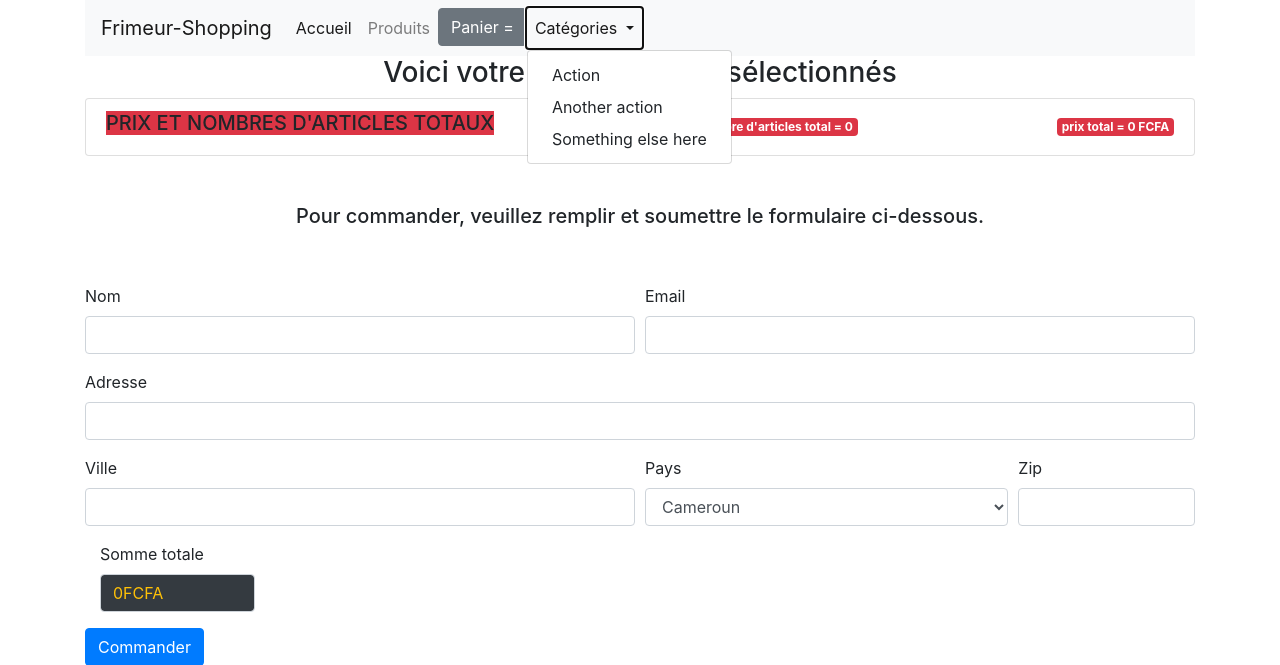
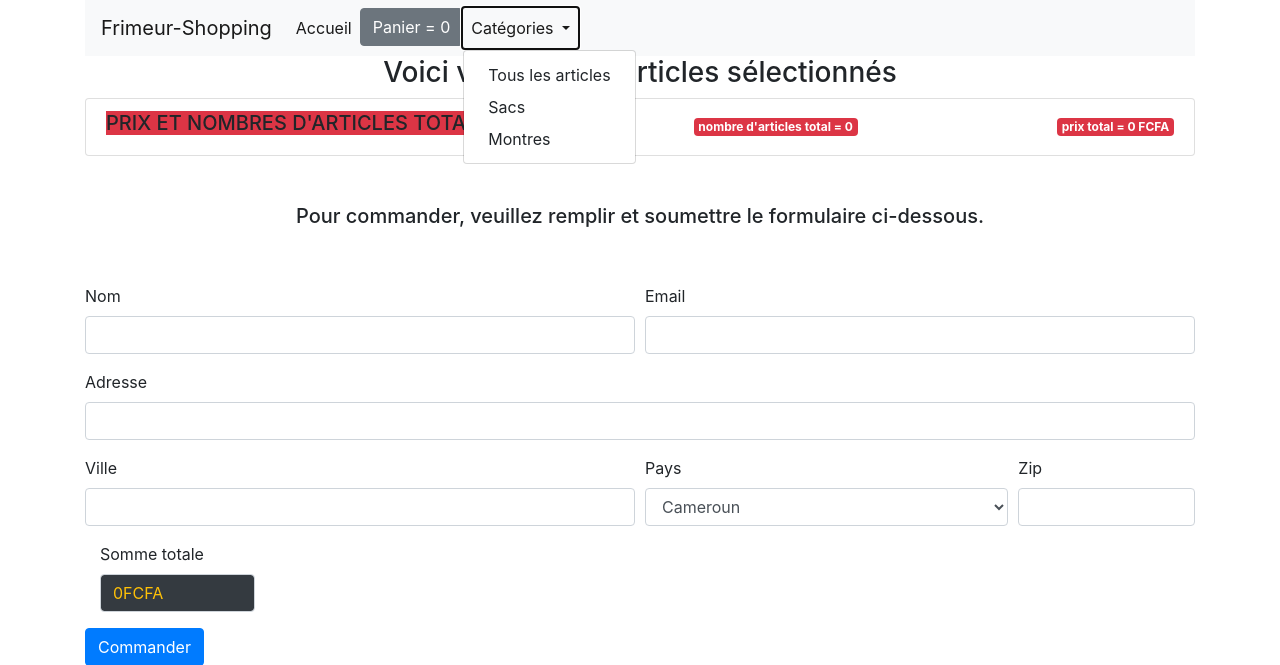
Before and after one commit to VirlenceDongmo/Frimeur_Shopping, a Django app: page /checkout in a window 1280 px wide, after a click on "Catégories". Shown: the top 665 px of the page. Run offline with Django 5.2, Linux system fonts and the light colour scheme; some libraries are stand-ins or nearby versions.

Commit message:
commit 9

```diff
--- a/shop/templates/shop/base.html
+++ b/shop/templates/shop/base.html
@@ -24,13 +24,13 @@
                         <li class="nav-item active">
                           <a class="nav-link" href="{% url 'home' %}">Accueil <span class="sr-only">(current)</span></a>
                         </li>
-                        <li class="nav-item">
+                        <!--<li class="nav-item">
                           <a class="nav-link" href="#">Produits</a>
-                        </li>
+                        </li>-->
                         <li class="nav-item">
                           <button id="panier" type="button" class="btn btn-secondary" data-container="body" data-toggle="popover" data-html="true" data-placement="bottom" data-content="Vivamus
                           sagittis lacus vel augue laoreet rutrum faucibus.">
-                          Panier =
+                          Panier = 0
                           </button>
                         </li>
                         <li class="nav-item dropdown">
@@ -38,9 +38,9 @@
                             Catégories
                           </a>
                           <div class="dropdown-menu" aria-labelledby="navbarDropdownMenuLink">
-                            <a class="dropdown-item" href="#">Action</a>
-                            <a class="dropdown-item" href="#">Another action</a>
-                            <a class="dropdown-item" href="#">Something else here</a>
+                            <a class="dropdown-item" href="{% url 'home' %}">Tous les articles</a>
+                            <a class="dropdown-item" href="{% url 'categorie' 'Sac' %}">Sacs</a>
+                            <a class="dropdown-item" href="{% url 'categorie' 'Montre' %}">Montres</a>
                           </div>
                         </li>
                       </ul>
--- a/shop/urls.py
+++ b/shop/urls.py
@@ -6,4 +6,5 @@ urlpatterns = [
     path('<int:myid>', views.detail, name='detail'),
     path('checkout', views.checkout, name='panier'),
     path('confirmation', views.confirmation, name='confirmation'),
+    path('categorie/<str:foo>', views.categorie, name='categorie'),
 ]
--- a/shop/views.py
+++ b/shop/views.py
@@ -1,6 +1,7 @@
 from django.shortcuts import render, redirect
-from .models import Product, Commande
+from .models import Product, Commande, Category
 from django.core.paginator import Paginator
+from django.contrib import messages
 
 # Create your views here.
 
@@ -55,3 +56,23 @@ def confirmation(request) :
         nom = item.nom
 
     return render(request,"shop/confirmation.html", {'name':nom})
+
+
+def categorie(request, foo) :
+
+    foo = foo.replace('-',' ')
+
+    try :
+        categorie = Category.objects.get(name = foo)
+        products = Product.objects.filter(category = categorie)
+
+        paginator = Paginator(products, 4)
+        page = request.GET.get('page')
+
+        products = paginator.get_page(page)
+
+        return render(request, "shop/categories.html",{'products':products, 'categorie':categorie})
+
+    except :
+
+        return redirect ('home')
```
Also changed, not shown: shop/templates/shop/categories.html (renamed from shop/templates/shop/index.html, +10 -8 lines), db.sqlite3.
